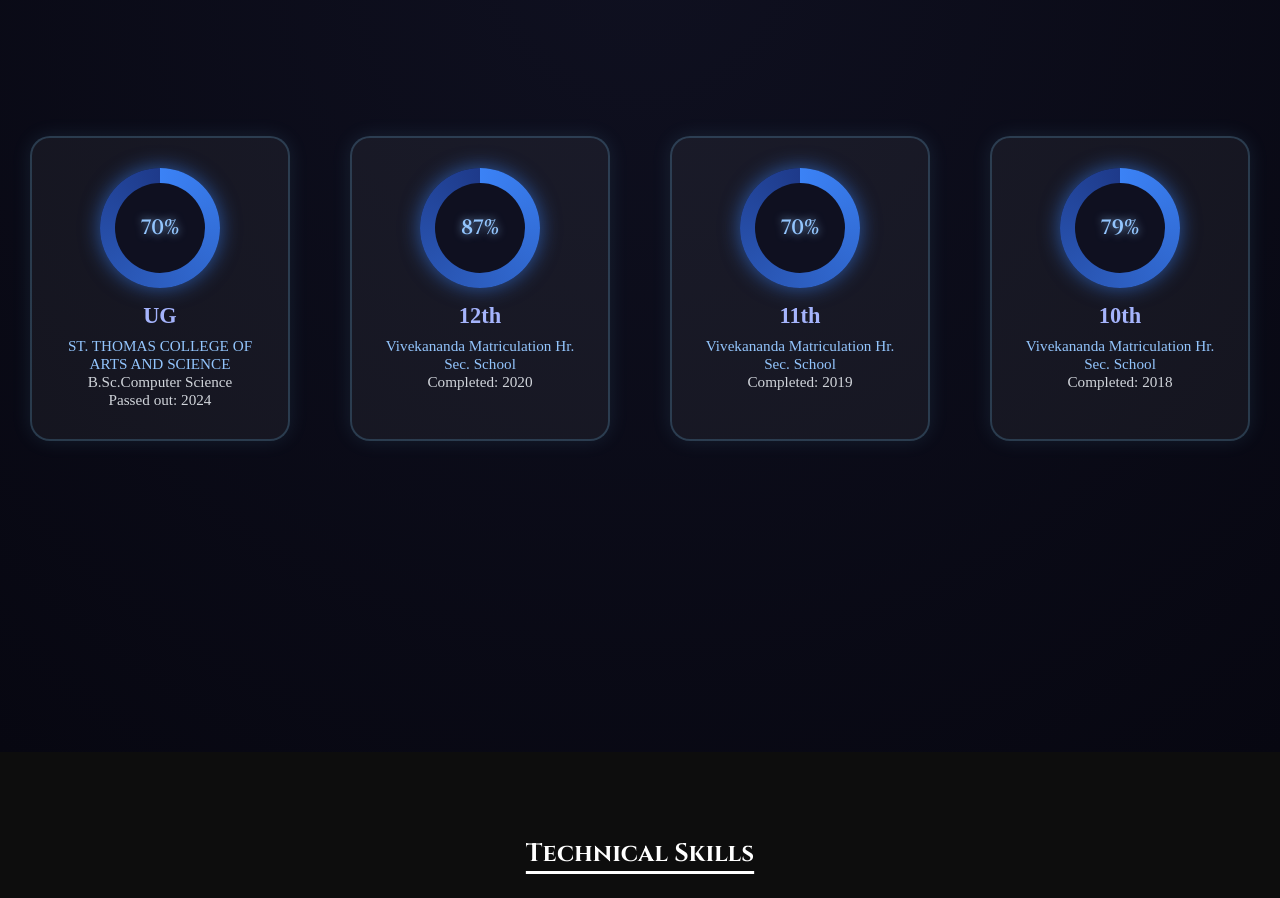
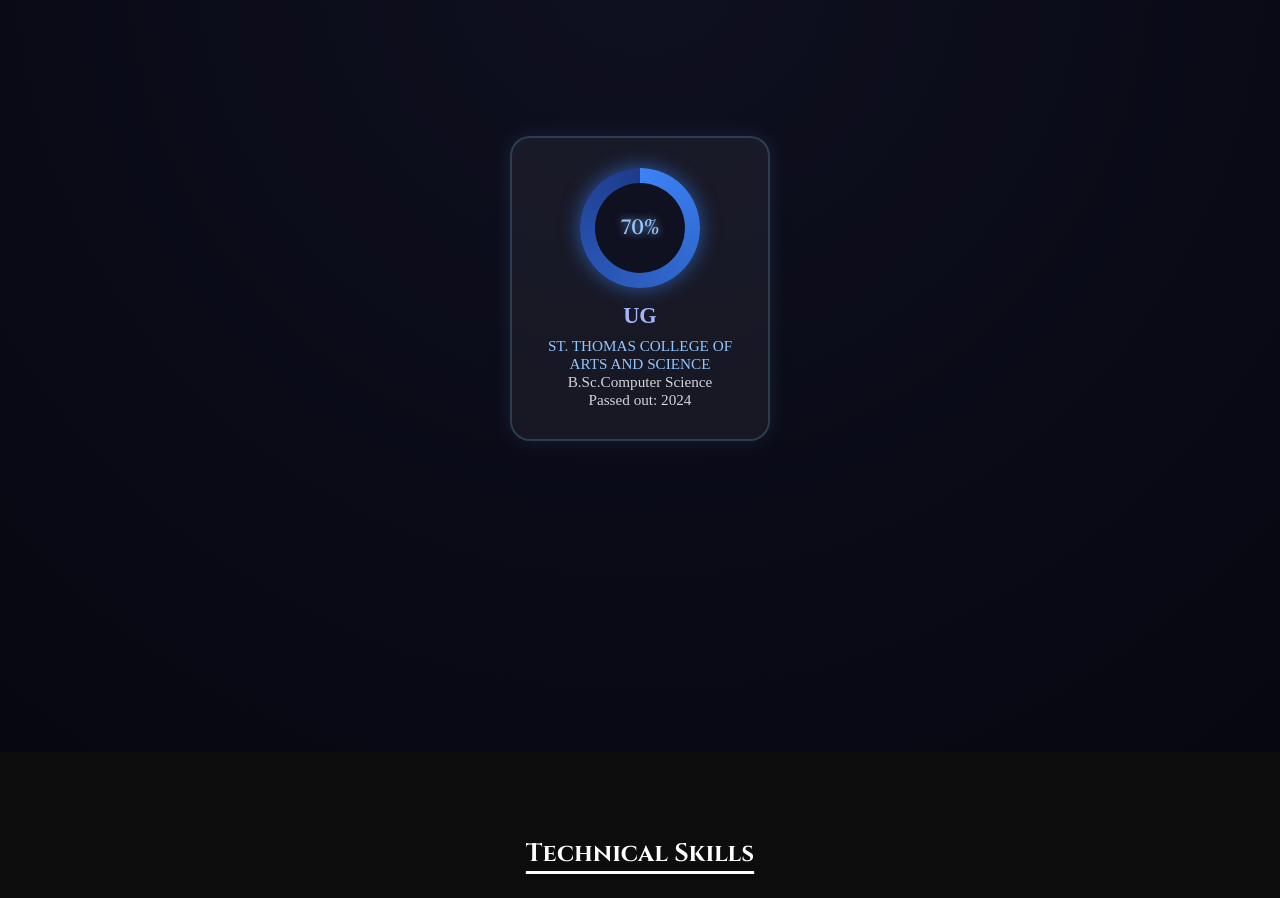
Before and after one commit to ChandrakanthChandru/portfolio, a plain HTML site: page Portfolio.html in a window 1280 px wide. Shown: the part 1700-2598 px from the top of the page. Drawn offline with nearby package versions, Linux system fonts and the light colour scheme; a web font is replaced by a local one.

Commit message:
remove for my academy details

```diff
--- a/Portfolio.css
+++ b/Portfolio.css
@@ -1,15 +1,14 @@
-@import url('https://fonts.googleapis.com/css2?family=Cinzel:wght@400..900&display=swap');
-@import url('https://fonts.googleapis.com/css2?family=Cinzel:wght@400..900&family=Linden+Hill:ital@0;1&display=swap');
-@import url('https://fonts.googleapis.com/css2?family=Linden+Hill:ital@0;1&display=swap');
+@import url("https://fonts.googleapis.com/css2?family=Cinzel:wght@400..900&display=swap");
+@import url("https://fonts.googleapis.com/css2?family=Cinzel:wght@400..900&family=Linden+Hill:ital@0;1&display=swap");
+@import url("https://fonts.googleapis.com/css2?family=Linden+Hill:ital@0;1&display=swap");
 :root {
   --neon-cyan: #00e5ff;
   --neon-pink: #ff007a;
   --dark-bg: #090014;
   --font-title: "Cinzel", serif;
   --p-font: "Linden Hill", serif;
-  --bg-dark: #100E40;
+  --bg-dark: #100e40;
   --primary-color: #0ef;
-
 }
 
 body {
@@ -44,7 +43,6 @@ body {
   justify-content: space-between;
   align-items: center;
   padding: 0 25px;
-
 }
 
 .logo {
@@ -79,7 +77,6 @@ body {
   font-size: 1.1rem;
   position: relative;
   transition: all 0.3s ease;
-  ;
 }
 
 .nav-links li a:hover {
@@ -132,7 +129,6 @@ body {
 }
 
 .profile-section img {
-
   height: 200px;
   border-radius: 50%;
   border: 3px solid #00ffcc;
@@ -158,7 +154,6 @@ body {
   cursor: progress;
   list-style: none;
   padding-top: 10px;
-
 }
 
 .sidebar-links li {
@@ -172,7 +167,6 @@ body {
   font-size: 1.1rem;
   position: relative;
   transition: all 0.3s ease;
-  ;
 }
 
 .sidebar-links li a:hover {
@@ -225,12 +219,6 @@ body {
   }
 }
 
-
-
-
-
-
-
 /* ===== Home Section ===== */
 .home-section {
   display: flex;
@@ -239,16 +227,14 @@ body {
   flex-direction: column;
   height: 100vh;
   padding: 0 8%;
-  background: linear-gradient(160deg, #100E40, #0b1430);
+  background: linear-gradient(160deg, #100e40, #0b1430);
   color: #fff;
   text-align: center;
   position: relative;
   /* overflow: scroll;
   scrollbar-width: none;
   -ms-overflow-style: none; */
-
-}
-
+}
 
 .home-section::before,
 .home-section::after {
@@ -389,12 +375,6 @@ body {
   }
 }
 
-
-
-
-
-
-
 /* ===== ABOUT SECTION ===== */
 .about-section {
   position: relative;
@@ -428,7 +408,11 @@ body {
   content: "";
   position: absolute;
   border-radius: 50%;
-  background: radial-gradient(circle, rgba(255, 255, 255, 0.3), transparent 70%);
+  background: radial-gradient(
+    circle,
+    rgba(255, 255, 255, 0.3),
+    transparent 70%
+  );
   filter: blur(70px);
   animation: floatGlow 8s ease-in-out infinite alternate;
 }
@@ -482,7 +466,7 @@ body {
 }
 
 .section-title::after {
-  content: '';
+  content: "";
   position: absolute;
   bottom: -10px;
   left: 20%;
@@ -510,7 +494,7 @@ body {
   animation-timeline: view();
   animation-range: entry 20% cover 40%;
   font-family: var(--p-font);
-  word-spacing:5px;
+  word-spacing: 5px;
 }
 
 /* ===== About Info ===== */
@@ -527,7 +511,11 @@ body {
 }
 
 .about-info li {
-  background: linear-gradient(135deg, rgba(255, 255, 255, 0.12), rgba(255, 255, 255, 0.05));
+  background: linear-gradient(
+    135deg,
+    rgba(255, 255, 255, 0.12),
+    rgba(255, 255, 255, 0.05)
+  );
   border: 1px solid rgba(255, 255, 255, 0.2);
   border-radius: 15px;
   padding: 12px 20px;
@@ -612,9 +600,6 @@ body {
     font-size: 1.15rem;
   }
 }
-
-
-
 
 /* ===== Project Cards ===== */
 .projects-section {
@@ -671,7 +656,7 @@ body {
 }
 
 .section-title::after {
-  content: '';
+  content: "";
   position: absolute;
   width: 70%;
   height: 5px;
@@ -834,7 +819,6 @@ body {
 }
 
 @keyframes glowBar {
-
   0%,
   100% {
     opacity: 0.8;
@@ -879,11 +863,6 @@ body {
     font-size: 1rem;
   }
 }
-
-
-
-
-
 
 .education-section {
   background: radial-gradient(circle at top, #0f1020, #070711);
@@ -892,7 +871,6 @@ body {
   text-align: center;
   font-family: var(--p-font);
   min-height: 100vh;
-
 }
 
 .section-title {
@@ -1004,7 +982,6 @@ body {
   }
 }
 
-
 .heading1 {
   display: flex;
   justify-content: center;
@@ -1016,7 +993,6 @@ body {
   text-decoration-thickness: 3px;
   margin-bottom: 50px;
 }
-
 
 .bar {
   font-size: 23px;
@@ -1053,7 +1029,6 @@ body {
   animation: animate 1s cubic-bezier(1, 0, 0.5, 1) forwards;
   transform: scaleX(0);
   transform-origin: left;
-
 }
 
 @keyframes animate {
@@ -1154,9 +1129,6 @@ body {
   }
 }
 
-
-
-
 .set1 {
   display: flex;
   gap: 50px;
@@ -1228,7 +1200,6 @@ body {
   animation: animate-path4 1s 1s linear forwards;
 }
 
-
 @keyframes animate-path1 {
   100% {
     stroke-dashoffset: 50;
@@ -1274,7 +1245,6 @@ body {
   opacity: 0;
 }
 
-
 @keyframes slideRight {
   0% {
     transform: translateX(-100px);
@@ -1285,7 +1255,6 @@ body {
     transform: translateX(0px);
     opacity: 1;
   }
-
 }
 
 @keyframes slideLeft {
@@ -1299,9 +1268,6 @@ body {
     opacity: 1;
   }
 }
-
-
-
 
 @keyframes slideTop {
   0% {
@@ -1340,10 +1306,9 @@ body {
     flex-direction: column;
     padding: 10px 10%;
   }
-
-}
-
-@media (min-width: 415px) and (max-width:1200px) {
+}
+
+@media (min-width: 415px) and (max-width: 1200px) {
   .radial-bars {
     width: 100%;
     display: flex;
@@ -1364,15 +1329,8 @@ body {
   .skills-wrapper {
     display: flex;
     flex-direction: column;
-
-  }
-
-}
-
-
-
-
-
+  }
+}
 
 #contact {
   background: linear-gradient(135deg, #100024, #1a0033);
@@ -1383,7 +1341,6 @@ body {
   align-items: center;
   min-height: 100vh;
   position: relative;
-
 }
 
 .contact-container {
@@ -1425,15 +1382,12 @@ body {
   line-height: 1.7;
   margin-bottom: 25px;
   font-family: var(--p-font);
-
-
 }
 
 .contact-info h3 {
   color: var(--neon-cyan);
   margin-bottom: 15px;
   font-family: var(--font-title);
-
 }
 
 .contact-links {
@@ -1487,9 +1441,7 @@ body {
   color: #081b29;
   box-shadow: 0 0 25px var(--primary-color);
   transform: translateY(-5px);
-
-}
-
+}
 
 /* ===== Right Section ===== */
 .contact-form {
@@ -1535,7 +1487,6 @@ body {
   border-radius: 8px;
   cursor: pointer;
   transition: 0.4s;
-
 }
 
 .contact-form button:hover {
@@ -1587,29 +1538,6 @@ body {
     height: 40px;
   }
 }
-
-
-
-
-
-
-
-
-
-
-
-
-
-
-
-
-
-
-
-
-
-
-
 
 .container1 {
   width: 600px;
@@ -1663,7 +1591,6 @@ body {
   animation: animate 1s cubic-bezier(1, 0, 0.5, 1) forwards;
   transform: scaleX(0);
   transform-origin: left;
-
 }
 
 @keyframes animate {
@@ -1764,8 +1691,6 @@ body {
   }
 }
 
-
-
 .set1 {
   display: flex;
   gap: 50px;
@@ -1837,7 +1762,6 @@ body {
   animation: animate-path4 1s 1s linear forwards;
 }
 
-
 @keyframes animate-path1 {
   100% {
     stroke-dashoffset: 50;
@@ -1883,7 +1807,6 @@ body {
   opacity: 0;
 }
 
-
 @keyframes slideRight {
   0% {
     transform: translateX(-100px);
@@ -1894,7 +1817,6 @@ body {
     transform: translateX(0px);
     opacity: 1;
   }
-
 }
 
 @keyframes slideLeft {
@@ -1908,9 +1830,6 @@ body {
     opacity: 1;
   }
 }
-
-
-
 
 @keyframes slideTop {
   0% {
@@ -1948,43 +1867,31 @@ body {
     flex-direction: column;
     padding: 10px 10%;
   }
-
-}
-@media (min-width: 415px) and (max-width:1200px) {
-
-
+}
+@media (min-width: 415px) and (max-width: 1200px) {
   .radial-bars {
     width: 100%;
     display: flex;
     gap: 200px;
   }
 
-
   #Professional .heading1 {
     font-size: 23px;
   }
-
-
-
 }
 @media (max-width: 415px) {
-
-
   .heading1 {
     margin-top: 0;
     font-size: 13px;
   }
 
-
   #Professional .heading1 {
     font-size: 17px;
   }
   .skills-wrapper {
     display: flex;
     flex-direction: column;
-
-    }
-
+  }
 }
 .skills-wrapper {
   overflow: scroll;
@@ -1994,5 +1901,4 @@ body {
     top: -80%;
     background-attachment:local;
     z-index: 3000; */
-
-}
+}
--- a/Portfolio.html
+++ b/Portfolio.html
@@ -130,47 +130,7 @@
         </p>
       </div>
 
-      <!-- 12th -->
-      <div class="edu-card">
-        <div class="progress-circle" data-progress="87">
-          <span>87%</span>
-        </div>
-        <h3>12th</h3>
-        <p>
-          <a href="https://maps.app.goo.gl/XJ4H4fRcggRM6hhC8" target="_blank">
-            Vivekananda Matriculation Hr. Sec. School
-          </a><br>
-          Completed: 2020
-        </p>
-      </div>
 
-      <!-- 11th -->
-      <div class="edu-card">
-        <div class="progress-circle" data-progress="70">
-          <span>70%</span>
-        </div>
-        <h3>11th</h3>
-        <p>
-          <a href="https://maps.app.goo.gl/XJ4H4fRcggRM6hhC8" target="_blank">
-            Vivekananda Matriculation Hr. Sec. School
-          </a><br>
-          Completed: 2019
-        </p>
-      </div>
-
-      <!-- 10th -->
-      <div class="edu-card">
-        <div class="progress-circle" data-progress="79">
-          <span>79%</span>
-        </div>
-        <h3>10th</h3>
-        <p>
-          <a href="https://maps.app.goo.gl/XJ4H4fRcggRM6hhC8" target="_blank">
-            Vivekananda Matriculation Hr. Sec. School
-          </a><br>
-          Completed: 2018
-        </p>
-      </div>
     </div>
   </section>
 
```
Lines whose indentation alone changed are shown as unchanged.
